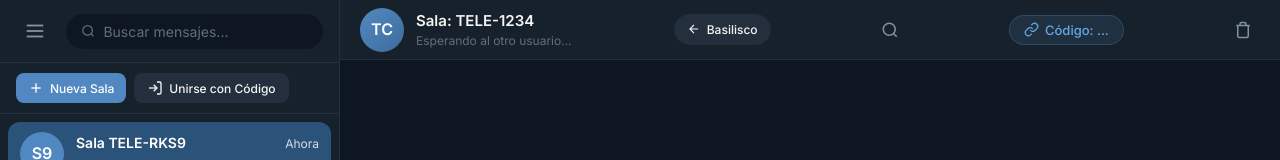
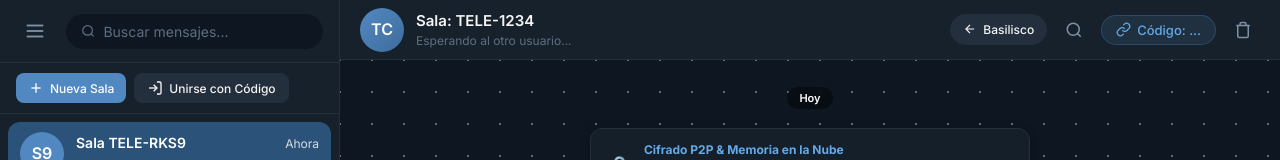
Before and after one commit to Katzert/basilisco, a website: page public/telechat/index.html in a window 1280 px wide. Shown: the top 160 px of the page. Drawn offline with Linux system fonts and the light colour scheme.

Commit message:
fix(telechat): restore header-actions div tag fixing invisible chat viewport and message input

```diff
--- a/public/telechat/index.html
+++ b/public/telechat/index.html
@@ -146,6 +146,7 @@
           </div>
         </div>
 
+        <div class="header-actions">
           <a href="/" class="btn btn-pill btn-secondary" title="Volver a Basilisco AI" style="text-decoration: none; display: inline-flex; align-items: center; gap: 6px; font-size: 0.8rem; padding: 6px 12px;">
             <svg viewBox="0 0 24 24" width="14" height="14" fill="none" stroke="currentColor" stroke-width="2">
               <path d="M19 12H5M12 19l-7-7 7-7"/>
```
Also changed, not shown: public/telegram/index.html (+1 -0 lines), telechat/index.html (+1 -0 lines), telegram/index.html (+1 -0 lines).
